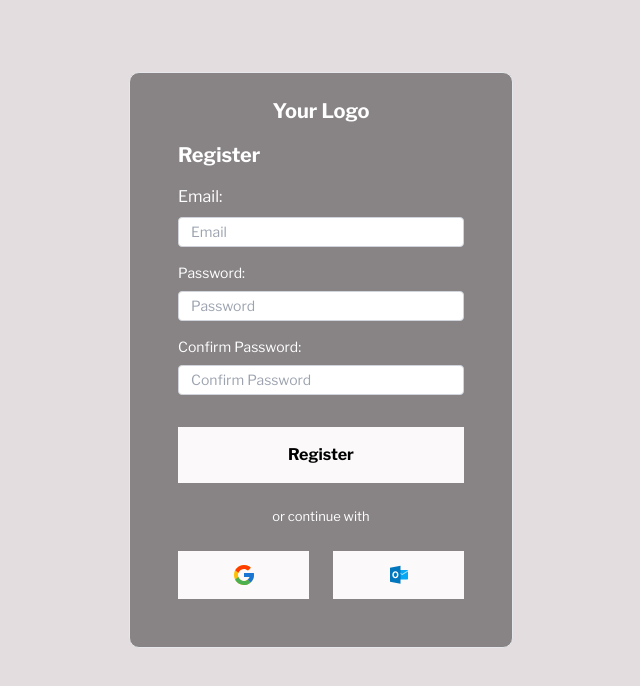
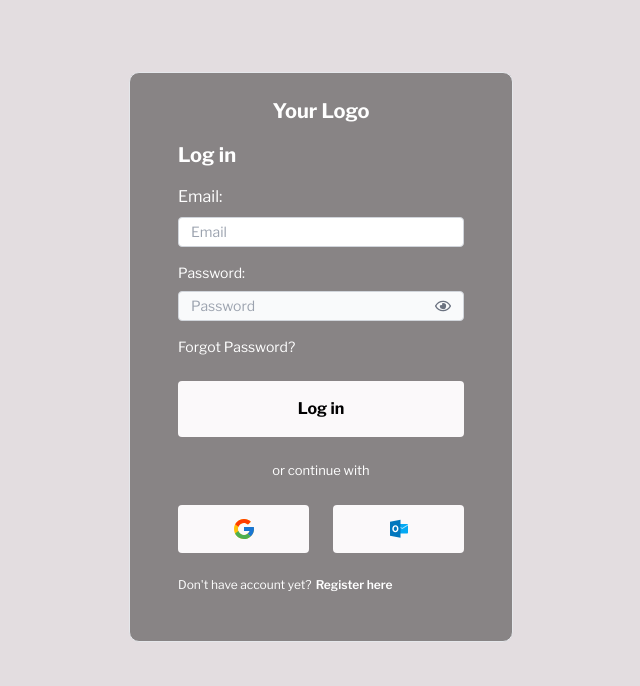
Before and after one commit to dott13/KitKatFrontend, a React (Vite) app: page /login in a window 1280 px wide. Shown: the top 686 px of the page, without its empty margins (319-959 px from the left). Built offline with nearby package versions, Linux system fonts and the light colour scheme.

Commit message:
connect register and login pages

```diff
--- a/src/components/FullLogin/LoginForms/LoginForm.tsx
+++ b/src/components/FullLogin/LoginForms/LoginForm.tsx
@@ -9,9 +9,10 @@ import { FaRegEye } from "react-icons/fa";
 interface LoginFormData {
   email: string;
   password: string;
+  toggleForm: () => void
 }
-const LoginForm: React.FC = () => {
-  const [formData, setFormData] = useState<LoginFormData>({
+const LoginForm: React.FC<LoginFormData> = ( {toggleForm} ) => {
+  const [formData, setFormData] = useState< Partial<LoginFormData>>({
     email: "",
     password: "",
   });
@@ -62,6 +63,7 @@ const [showPassword, setShowPassword] = useState<boolean>(false)
       setFormData({
         email: "",
         password: "",
+
       });
     }
   };
@@ -147,7 +149,7 @@ const [showPassword, setShowPassword] = useState<boolean>(false)
             <p className={"my-6  text-xs"}>
               Don't have account yet?
               <a className={"font-semibold ml-1 hover:underline hover:cursor-pointer inline-block"}
-                 // href={registerForm.link}
+                 onClick={toggleForm}
                >  Register here</a>
             </p>
           </div>
--- a/src/components/FullLogin/LoginForms/RegisterForm.tsx
+++ b/src/components/FullLogin/LoginForms/RegisterForm.tsx
@@ -16,7 +16,7 @@ const validatePassword = (password: string): string[] => {
     { regex: /[A-Z]/, message: "Include upper-case letter(s) [A-Z]" },
     { regex: /[0-9]/, message: "Include numbers [0-9]" },
     {
-      regex: /[!@#$%^&*()_+{}\[\]:;"'<>,.?/~|\\-]/,
+      regex: /[!@#$%^&*()_+{}[\]:;"'<>,.?/~|\\-]/,
       message: "Include symbols [!@#$%^&*()...]",
     },
     { regex: /.{8,}/, message: "Make it at least 8 characters long." },
--- a/src/components/FullLogin/LoginPage/LoginPageView.tsx
+++ b/src/components/FullLogin/LoginPage/LoginPageView.tsx
@@ -1,8 +1,23 @@
-import React from "react";
-import RegisterForm from "../LoginForms/RegisterForm";
+import React, {useState} from "react";
+import LoginForm from "../LoginForms/LoginForm";
+import RegisterForm from "../LoginForms/RegisterForm.tsx";
+
+
 
 const LoginPageView: React.FC = () => {
-  return <RegisterForm />;
+
+  const [isLogIn, setIsLogIn] = useState<boolean>(true)
+
+  const toggleLogIn = () => {
+    setIsLogIn(!isLogIn)
+  }
+
+  return (
+      <div>
+        {isLogIn ?  (<LoginForm toggleForm={toggleLogIn} email={""} password={""}/>):(<RegisterForm />)}
+
+      </div>
+  )
 };
 
 export default LoginPageView;
```
